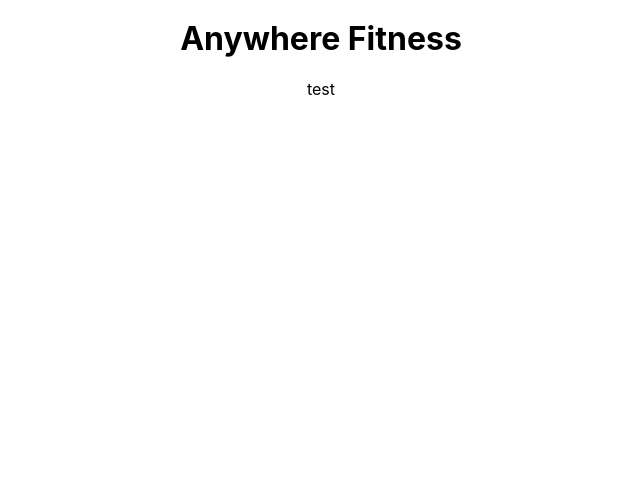
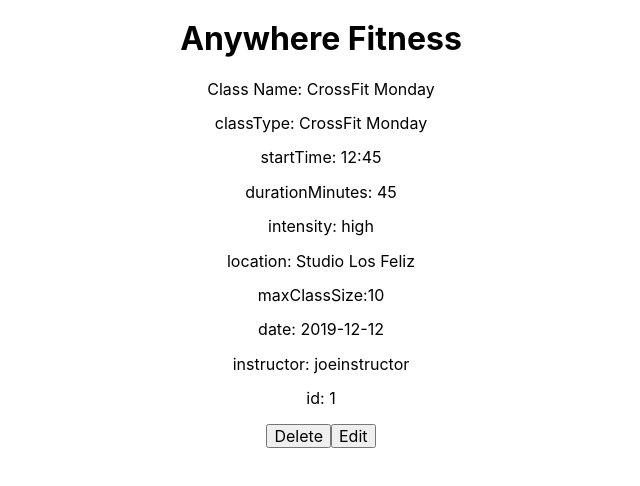
Before and after one commit to build-anywhere-fitness-5/front-end, a React (Create React App) app: page /instructor/classes/1 in a window 1280 px wide. Shown: the top 486 px of the page, without its empty margins (319-959 px from the left). Built offline with nearby package versions, Linux system fonts and the light colour scheme; the HTML template or start-up script is replaced by a standard one.

Commit message:
Add ViewClass and delete class

```diff
--- a/src/App.js
+++ b/src/App.js
@@ -5,7 +5,7 @@ import ClientHome from './components/Clients/ClientHome'
 
 import InstructorDashboard from './components/instructor/InstructorDashboard';
 import CreateClass from './components/instructor/CreateClass'
-import InstructorClass from './components/instructor/InstructorClass'
+import ViewClass from './components/instructor/ViewClass'
 
 import { Route } from "react-router-dom";
 
@@ -46,8 +46,8 @@ function App() {
 
       <Route path="/client/home" component={ClientHome} />
 
-      <Route path='/instructor/classes/:id' render={props => {
-        return <InstructorClass {...props} />
+      <Route path='/instructor/classes/:classID' render={props => {
+        return <ViewClass {...props} />
       }} />
 
       <Route exact path="/instructor" component={InstructorDashboard} />
--- a/src/components/instructor/ClassList.js
+++ b/src/components/instructor/ClassList.js
@@ -1,6 +1,7 @@
 import React from 'react';
 import { connect } from 'react-redux'
 import { deleteClass } from '../../actions';
+import { Link } from 'react-router-dom'
 
 const ClassList = props => {
 
@@ -19,14 +20,14 @@ const ClassList = props => {
                         <th>Open spots</th>
                         <th>Date</th>
                         <th>Instructor</th>
-                        <th></th>
-                        <th></th>
+
+
                     </tr>
                 </thead>
                 <tbody>
                     {props.classes.map(c => (
                         <tr key={c.id}>
-                            <td>{c.className}</td>
+                            <td><Link to={`/instructor/classes/${c.id}`}>{c.className}</Link></td>
                             <td>{c.type}</td>
                             <td>{c.startTime}</td>
                             <td>{c.durationMinutes}</td>
@@ -36,15 +37,6 @@ const ClassList = props => {
                             <td>{c.maxClassSize - c.clients.length}</td>
                             <td>{c.date}</td>
                             <td>{c.instructor}</td>
-
-                            <td><button onClick={e => {
-                                // console.log('click')
-                                e.preventDefault()
-                                props.deleteClass(c.id)
-                            }
-                            }>
-                                delete
-              </button></td>
                         </tr>
                     ))}
                 </tbody>
--- a/src/components/instructor/InstructorClass.js
+++ /dev/null
@@ -1,11 +0,0 @@
-import React from 'react';
-
-const InstructorClass = props => {
-    return (
-        <div>
-            test
-        </div>
-    )
-}
-
-export default InstructorClass;
--- /dev/null
+++ b/src/components/instructor/ViewClass.js
@@ -0,0 +1,51 @@
+import React from 'react';
+import { connect } from 'react-redux';
+import { deleteClass } from '../../actions/index'
+
+const ViewClass = props => {
+
+    const classEditing = +props.match.params.classID
+
+    const handleDelete = e => {
+        e.preventDefault()
+        props.deleteClass(classEditing)
+        props.history.push(`/instructor/`)
+    }
+
+    const handleEdit = e => {
+        e.preventDefault()
+    }
+
+    // console.log(classEditing)
+
+    return (
+        <div>
+            <p>Class Name: {props.classes.find(c => c.id === classEditing).className}</p>
+
+            <p>classType: {props.classes.find(c => c.id === classEditing).className}</p>
+            <p>startTime: {props.classes.find(c => c.id === classEditing).startTime}</p>
+            <p>durationMinutes: {props.classes.find(c => c.id === classEditing).durationMinutes}</p>
+            <p>intensity: {props.classes.find(c => c.id === classEditing).intensity}</p>
+            <p>location: {props.classes.find(c => c.id === classEditing).location}</p>
+            <p>maxClassSize:{props.classes.find(c => c.id === classEditing).maxClassSize} </p>
+            <p>date: {props.classes.find(c => c.id === classEditing).date}</p>
+            <p>instructor: {props.classes.find(c => c.id === classEditing).instructor}</p>
+            <p>id: {classEditing}</p>
+            <div>
+                <button onClick={handleDelete}>Delete</button>
+                <button>Edit</button>
+            </div>
+        </div>
+
+
+
+
+    )
+}
+
+const mapStateToProps = state => {
+    return {
+        classes: state.classes
+    }
+}
+export default connect(mapStateToProps, { deleteClass })(ViewClass);
```
